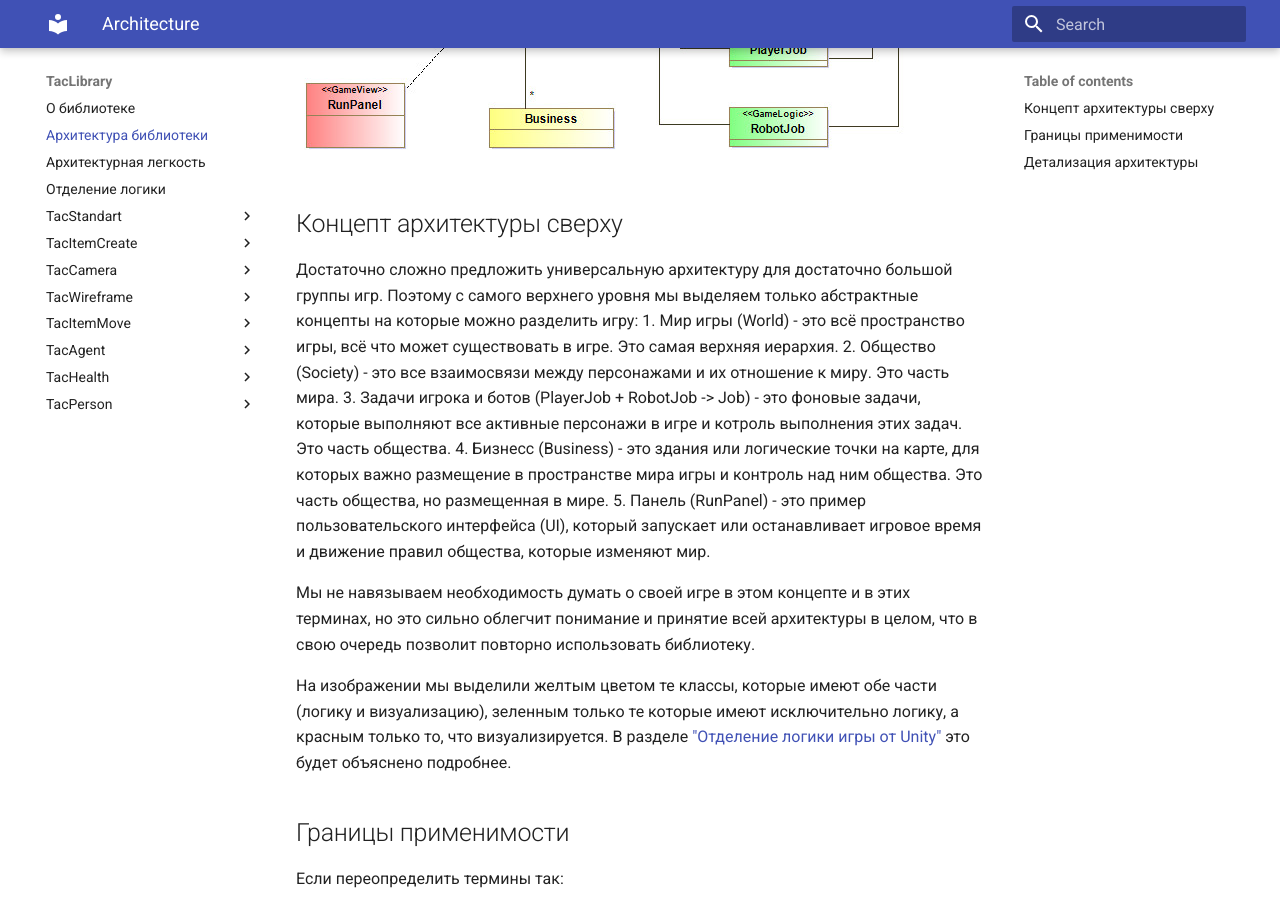
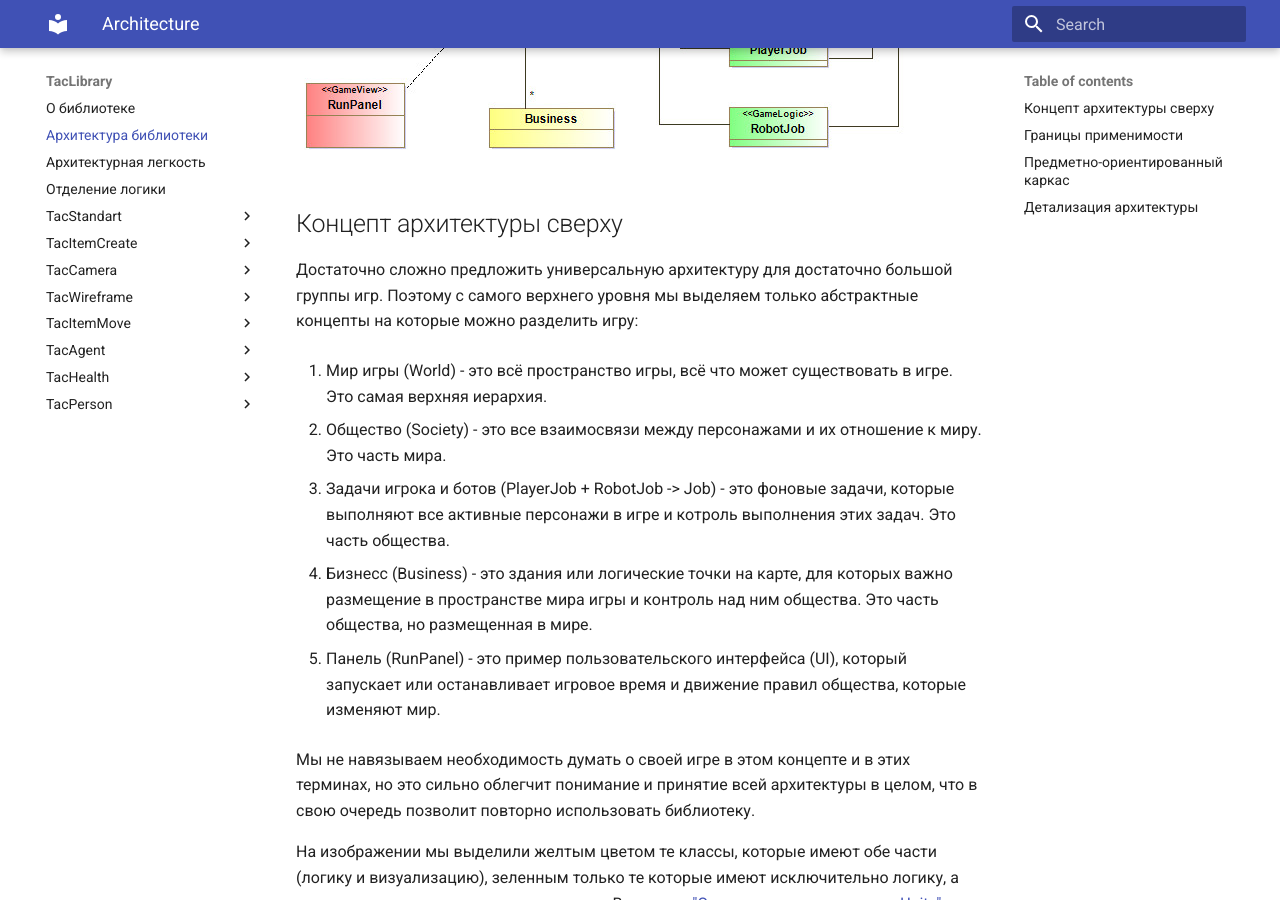
Before and after one commit to tac1402/TacBattleAI, an MkDocs documentation site: the page built from docs/architecture.md, in a window 1280 px wide and 900 px high, scrolled down 270 px. Built offline with MkDocs 1.6.1 and Material for MkDocs 9.7.7, drawn with Linux system fonts in a browser that asks for light colours; some of the changed lines change nothing that is shown; some of the changed text lies outside the part shown.

Commit message:
Update architecture.md

```diff
--- a/docs/architecture.md
+++ b/docs/architecture.md
@@ -7,10 +7,15 @@
 ## Концепт архитектуры сверху
 
 Достаточно сложно предложить универсальную архитектуру для достаточно большой группы игр. Поэтому с самого верхнего уровня мы выделяем только абстрактные концепты на которые можно разделить игру:
+
 1. Мир игры (World) - это всё пространство игры, всё что может существовать в игре. Это самая верхняя иерархия.
+
 2. Общество (Society) - это все взаимосвязи между персонажами и их отношение к миру. Это часть мира.
+
 3. Задачи игрока и ботов (PlayerJob + RobotJob -> Job) - это фоновые задачи, которые выполняют все активные персонажи в игре и котроль выполнения этих задач. Это часть общества.
+
 4. Бизнесс (Business) - это здания или логические точки на карте, для которых важно размещение в пространстве мира игры и контроль над ним общества. Это часть общества, но размещенная в мире.
+
 5. Панель (RunPanel) - это пример пользовательского интерфейса (UI), который запускает или останавливает игровое время и движение правил общества, которые изменяют мир.
 
 Мы не навязываем необходимость думать о своей игре в этом концепте и в этих терминах, но это сильно облегчит понимание и принятие всей архитектуры в целом, что в свою очередь позволит повторно использовать библиотеку.
@@ -61,6 +66,20 @@
 
 4. Чистый аркадный шутер без экономики и ботов (Geometry Wars)
 
+## Предметно-ориентированный каркас
+
+Такие движки как Unity предоставляют только низкоуровневые понятия, поэтому даже такой простенький концепт с такими границами применения полезен тем, что формулирует именно предметную архитектуру высокого уровня. Это позволяет детализировать концепт, и предоставить библиотеки с базовой функциональностью.
+
+Преимущества такого подхода:
+
+1. Сквозная архитектура — одни и те же концепты от дизайна до кода
+
+2. Повторное использование — готовые системы для экономики, AI, торговли
+
+3. Быстрый старт — можно собрать прототип стратегии с минимальной настройкой и почти без кодирования
+
+4. Единая ментальная модель — дизайнеры, программисты и геймдизайнеры говорят на одном языке
+
+5. Расширяемость — можно добавлять новые типы Business, Job, не ломая ядро
+
 ## Детализация архитектуры
-
-...
```
